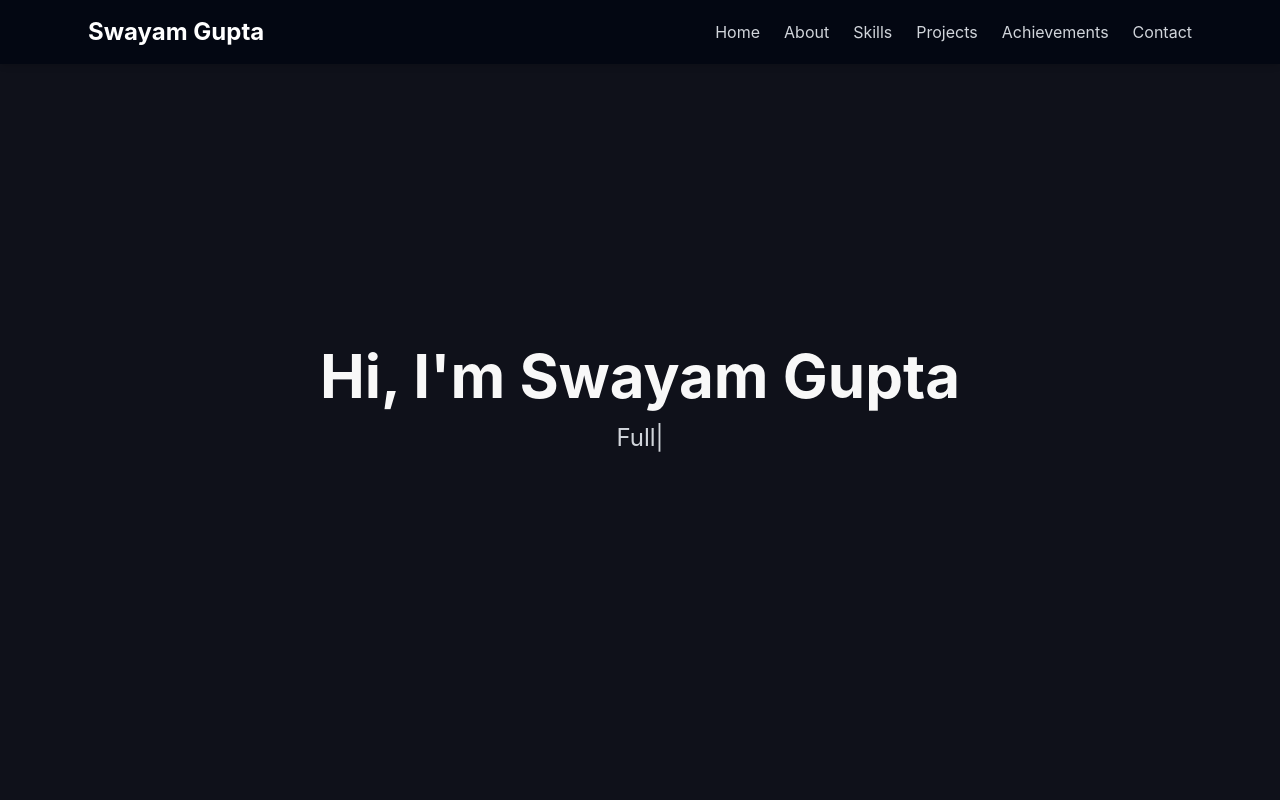
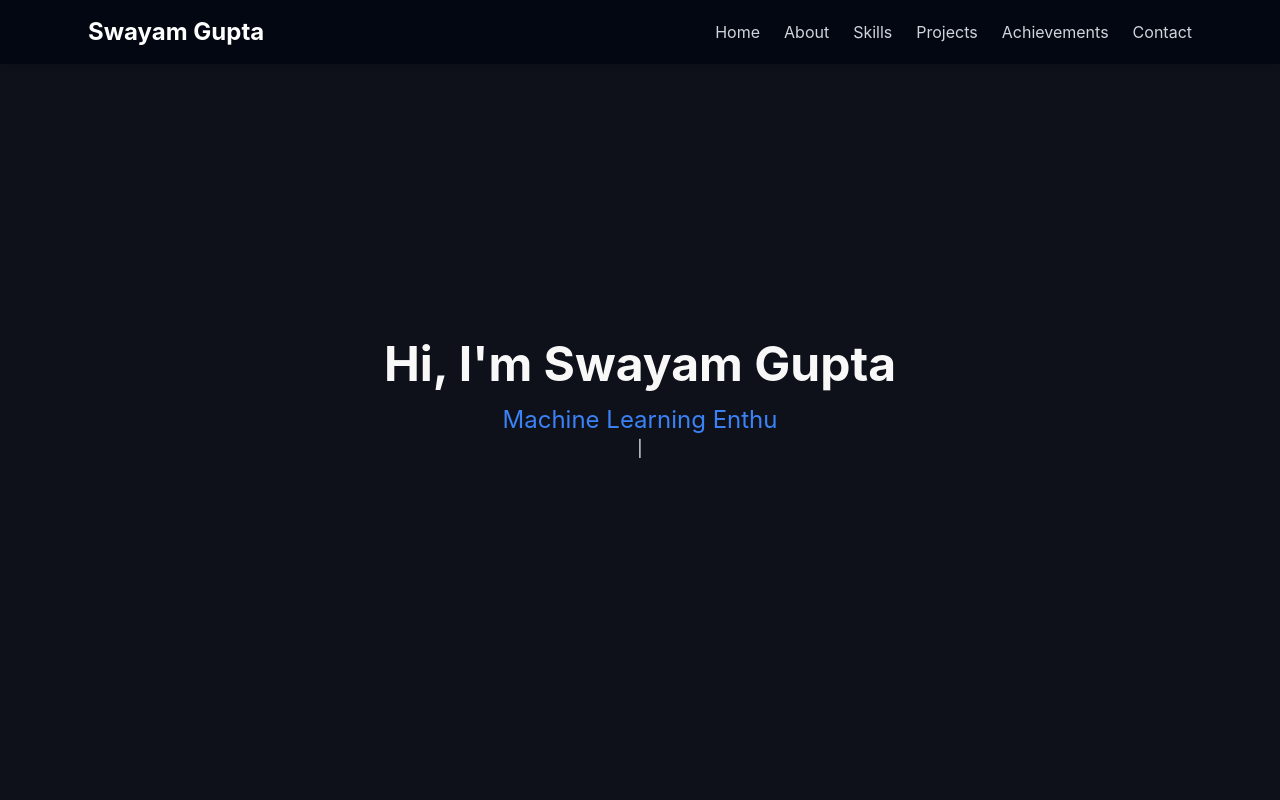
Before and after one commit to GSWAYAM9/portfolio2, a Next.js app: page / in a window 1280 px wide. Shown: the top 800 px of the page. Built offline with nearby package versions, Linux system fonts and the light colour scheme.

Commit message:
Update Hero.js

```diff
--- a/components/Hero.js
+++ b/components/Hero.js
@@ -1,26 +1,26 @@
-"use client";
+import { useEffect, useRef } from "react";
 import Typed from "typed.js";
-import { useEffect, useRef } from "react";
 
-export default function Hero() {
+const Hero = () => {
   const typedRef = useRef(null);
 
   useEffect(() => {
     const typed = new Typed(typedRef.current, {
-      strings: ["Machine Learning Enthusiast", "Full-Stack Developer", "Competitive Programmer"],
+      strings: ["Full-Stack Developer", "Machine Learning Enthusiast", "Competitive Programmer"],
       typeSpeed: 50,
-      backSpeed: 30,
+      backSpeed: 50,
       loop: true,
     });
+
     return () => typed.destroy();
   }, []);
 
   return (
-    <section id="hero" className="h-screen flex flex-col justify-center items-center text-center px-6">
-      <h1 className="text-5xl md:text-6xl font-bold gradient-text mb-4">Hi, I'm Swayam Gupta</h1>
-      <p className="text-gray-300 text-xl md:text-2xl">
-        <span ref={typedRef}></span>
-      </p>
+    <section id="hero" className="h-screen flex flex-col justify-center items-center">
+      <h1 className="text-5xl font-bold mb-4">Hi, I'm Swayam Gupta</h1>
+      <span className="text-2xl text-blue-500" ref={typedRef}></span>
     </section>
   );
-}
+};
+
+export default Hero;
```
